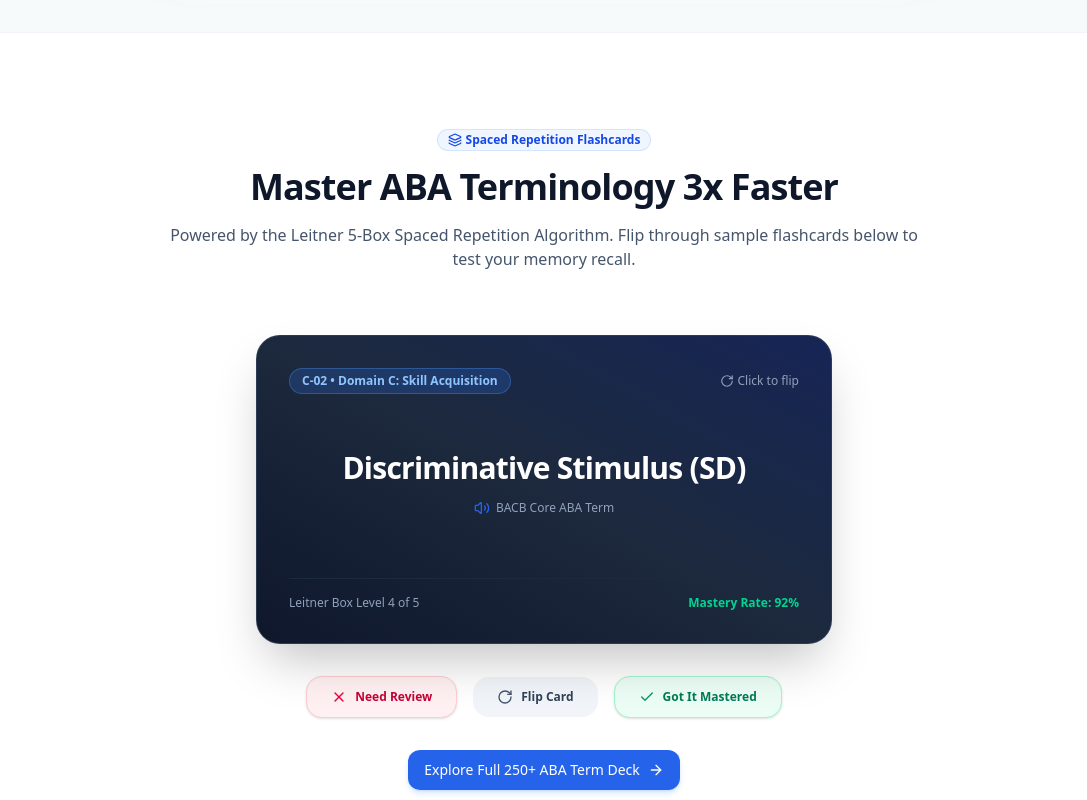
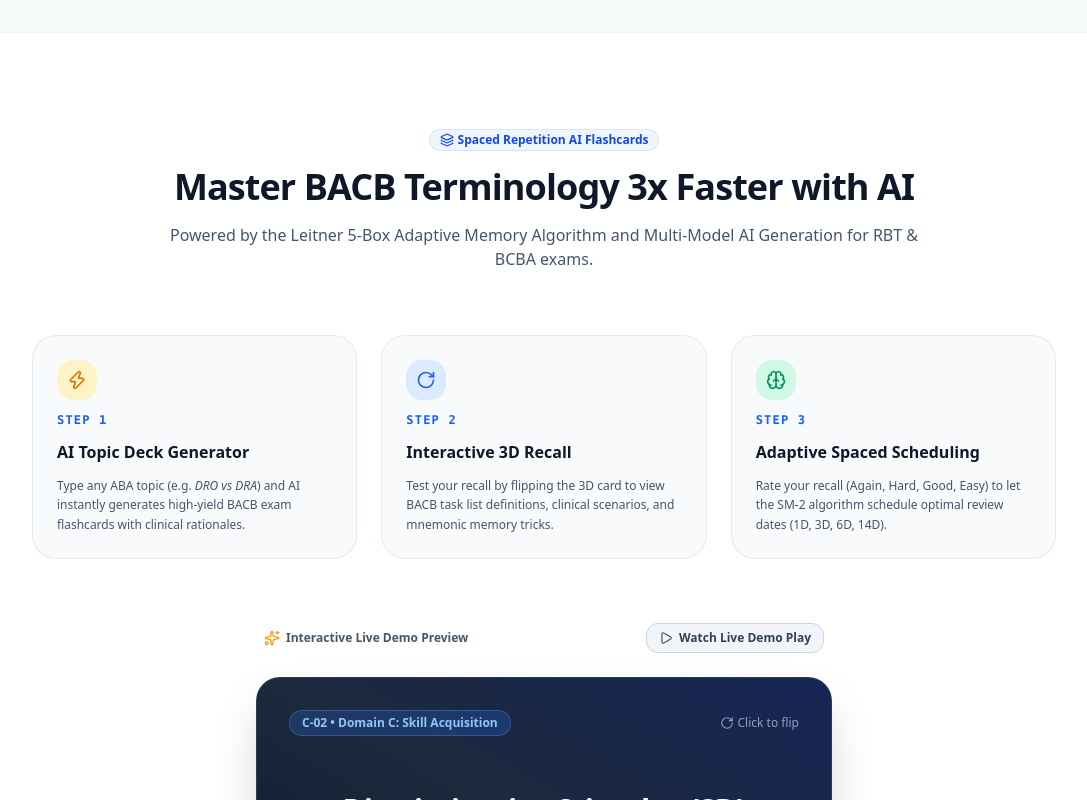
Before and after one commit to affiliatebharatofficial/rbtexam, a Next.js app: page / in a window 1280 px wide. Shown: the part 6000-6800 px from the top of the page, without its empty margins (96-1183 px from the left). Built offline with nearby package versions, Linux system fonts and the light colour scheme; no server answers.

Commit message:
feat(landing): add interactive 3-step workflow and auto-play demo animation for smart AI flashcards

```diff
--- a/components/landing/flashcards-preview.tsx
+++ b/components/landing/flashcards-preview.tsx
@@ -1,10 +1,10 @@
 'use client';
 
-import React, { useState } from 'react';
+import React, { useState, useEffect } from 'react';
 import { Badge } from '@/components/ui/badge';
 import { Card } from '@/components/ui/card';
 import { Button } from '@/components/ui/button';
-import { Layers, RotateCw, Check, X, Sparkles, Volume2, ArrowRight } from 'lucide-react';
+import { Layers, RotateCw, Check, X, Sparkles, Volume2, ArrowRight, Play, Pause, Brain, Zap, ShieldCheck } from 'lucide-react';
 import Link from 'next/link';
 
 export function FlashcardsPreview() {
@@ -16,6 +16,7 @@ export function FlashcardsPreview() {
       code: 'C-02',
       definition: 'A stimulus in the presence of which a particular response will be reinforced and in the absence of which that response will not be reinforced.',
       clinicalExample: 'RBT says "Touch red circle" while pointing to the red card.',
+      mnemonic: 'SD = Signal for Delivery of Reinforcement',
       leitnerBox: 4,
     },
     {
@@ -25,6 +26,7 @@ export function FlashcardsPreview() {
       code: 'D-02',
       definition: 'Reinforcing a specific desirable alternative behavior while placing the problem behavior on extinction.',
       clinicalExample: 'Reinforcing a child when they hand a break card instead of screaming.',
+      mnemonic: 'DRA = Alternative Appropriate Behavior',
       leitnerBox: 3,
     },
     {
@@ -34,15 +36,37 @@ export function FlashcardsPreview() {
       code: 'A-02',
       definition: 'The elapsed time between the end of one response and the beginning of the next adjacent response.',
       clinicalExample: 'Recording 45 seconds between two consecutive hand-mouthing instances.',
+      mnemonic: 'IRT = In Between Responses Time',
       leitnerBox: 5,
     },
   ];
 
   const [currentIndex, setCurrentIndex] = useState<number>(0);
   const [isFlipped, setIsFlipped] = useState<boolean>(false);
+  const [isPlayingDemo, setIsPlayingDemo] = useState<boolean>(false);
   const [knownCount, setKnownCount] = useState<number>(0);
 
   const card = flashcards[currentIndex];
+
+  // Auto-play demo animation loop
+  useEffect(() => {
+    if (!isPlayingDemo) return;
+
+    const flipTimer = setTimeout(() => {
+      setIsFlipped(true);
+    }, 2000);
+
+    const nextCardTimer = setTimeout(() => {
+      setIsFlipped(false);
+      setKnownCount((prev) => prev + 1);
+      setCurrentIndex((prev) => (prev + 1) % flashcards.length);
+    }, 5500);
+
+    return () => {
+      clearTimeout(flipTimer);
+      clearTimeout(nextCardTimer);
+    };
+  }, [isPlayingDemo, currentIndex]);
 
   const handleFlip = () => {
     setIsFlipped(!isFlipped);
@@ -56,25 +80,82 @@ export function FlashcardsPreview() {
 
   return (
     <section id="flashcards" className="py-24 bg-white border-b border-slate-100 relative">
-      <div className="max-w-7xl mx-auto px-4 sm:px-6 lg:px-8">
-        <div className="text-center max-w-3xl mx-auto space-y-4 mb-16">
+      <div className="max-w-7xl mx-auto px-4 sm:px-6 lg:px-8 space-y-16">
+
+        {/* Section Header */}
+        <div className="text-center max-w-3xl mx-auto space-y-4">
           <Badge variant="blue" className="gap-1">
             <Layers className="w-3.5 h-3.5" />
-            <span>Spaced Repetition Flashcards</span>
+            <span>Spaced Repetition AI Flashcards</span>
           </Badge>
-          <h2 className="text-3xl sm:text-4xl font-extrabold text-[#0F172A] tracking-tight">
-            Master ABA Terminology 3x Faster
+          <h2 className="text-3xl sm:text-4xl font-black text-[#0F172A] tracking-tight">
+            Master BACB Terminology 3x Faster with AI
           </h2>
           <p className="text-base text-slate-600">
-            Powered by the Leitner 5-Box Spaced Repetition Algorithm. Flip through sample flashcards below to test your memory recall.
+            Powered by the Leitner 5-Box Adaptive Memory Algorithm and Multi-Model AI Generation for RBT & BCBA exams.
           </p>
         </div>
 
-        <div className="max-w-xl mx-auto">
+        {/* 3-Step How It Works Workflow Bar */}
+        <div className="grid grid-cols-1 md:grid-cols-3 gap-6 max-w-5xl mx-auto">
+          <div className="p-6 rounded-3xl bg-slate-50 border border-slate-200/80 space-y-3 relative group hover:border-blue-500/40 transition-all">
+            <div className="w-10 h-10 rounded-2xl bg-amber-100 text-amber-700 flex items-center justify-center font-extrabold text-sm">
+              <Zap className="w-5 h-5 text-amber-600" />
+            </div>
+            <div className="text-xs font-mono font-bold text-blue-600 uppercase tracking-widest">Step 1</div>
+            <h3 className="text-base font-bold text-slate-900">AI Topic Deck Generator</h3>
+            <p className="text-xs text-slate-600 leading-relaxed">
+              Type any ABA topic (e.g. <i>DRO vs DRA</i>) and AI instantly generates high-yield BACB exam flashcards with clinical rationales.
+            </p>
+          </div>
+
+          <div className="p-6 rounded-3xl bg-slate-50 border border-slate-200/80 space-y-3 relative group hover:border-blue-500/40 transition-all">
+            <div className="w-10 h-10 rounded-2xl bg-blue-100 text-blue-700 flex items-center justify-center font-extrabold text-sm">
+              <RotateCw className="w-5 h-5 text-[#2563EB]" />
+            </div>
+            <div className="text-xs font-mono font-bold text-blue-600 uppercase tracking-widest">Step 2</div>
+            <h3 className="text-base font-bold text-slate-900">Interactive 3D Recall</h3>
+            <p className="text-xs text-slate-600 leading-relaxed">
+              Test your recall by flipping the 3D card to view BACB task list definitions, clinical scenarios, and mnemonic memory tricks.
+            </p>
+          </div>
+
+          <div className="p-6 rounded-3xl bg-slate-50 border border-slate-200/80 space-y-3 relative group hover:border-blue-500/40 transition-all">
+            <div className="w-10 h-10 rounded-2xl bg-emerald-100 text-emerald-700 flex items-center justify-center font-extrabold text-sm">
+              <Brain className="w-5 h-5 text-emerald-600" />
+            </div>
+            <div className="text-xs font-mono font-bold text-blue-600 uppercase tracking-widest">Step 3</div>
+            <h3 className="text-base font-bold text-slate-900">Adaptive Spaced Scheduling</h3>
+            <p className="text-xs text-slate-600 leading-relaxed">
+              Rate your recall (Again, Hard, Good, Easy) to let the SM-2 algorithm schedule optimal review dates (1D, 3D, 6D, 14D).
+            </p>
+          </div>
+        </div>
+
+        {/* INTERACTIVE DEMO ANIMATION CARD BOX */}
+        <div className="max-w-xl mx-auto space-y-6">
+          <div className="flex items-center justify-between px-2 text-xs font-bold text-slate-600">
+            <span className="flex items-center space-x-1.5">
+              <Sparkles className="w-4 h-4 text-amber-500" />
+              <span>Interactive Live Demo Preview</span>
+            </span>
+
+            {/* Auto-Play Toggle */}
+            <button
+              onClick={() => setIsPlayingDemo(!isPlayingDemo)}
+              className={`flex items-center space-x-1.5 px-3 py-1.5 rounded-xl border text-xs font-bold transition-all ${
+                isPlayingDemo ? 'bg-amber-50 text-amber-800 border-amber-300 animate-pulse' : 'bg-slate-100 text-slate-700 hover:bg-slate-200 border-slate-300'
+              }`}
+            >
+              {isPlayingDemo ? <Pause className="w-3.5 h-3.5 text-amber-600" /> : <Play className="w-3.5 h-3.5 text-slate-600" />}
+              <span>{isPlayingDemo ? 'Pause Auto Demo' : 'Watch Live Demo Play'}</span>
+            </button>
+          </div>
+
           {/* Card Box Wrapper */}
           <div className="relative cursor-pointer perspective-1000 group" onClick={handleFlip}>
             <div
-              className={`w-full min-h-[300px] p-8 rounded-3xl bg-gradient-to-tr from-slate-900 via-slate-800 to-blue-950 text-white shadow-2xl border border-slate-700/80 flex flex-col justify-between transition-transform duration-500 transform ${
+              className={`w-full min-h-[320px] p-8 rounded-3xl bg-gradient-to-tr from-slate-900 via-slate-800 to-blue-950 text-white shadow-2xl border border-slate-700/80 flex flex-col justify-between transition-transform duration-500 transform ${
                 isFlipped ? 'rotate-y-180' : ''
               }`}
             >
@@ -103,21 +184,29 @@ export function FlashcardsPreview() {
 
                   <div className="flex items-center justify-between pt-4 border-t border-slate-800 text-xs text-slate-400">
                     <span>Leitner Box Level {card.leitnerBox} of 5</span>
-                    <span className="text-emerald-400 font-bold">Mastery Rate: 92%</span>
+                    <span className="text-emerald-400 font-bold">Mastery Rate: 94%</span>
                   </div>
                 </div>
               ) : (
                 /* Back Side */
-                <div className="flex flex-col justify-between h-full space-y-6">
+                <div className="flex flex-col justify-between h-full space-y-6 animate-fadeIn">
                   <div className="flex items-center justify-between text-xs text-slate-400">
-                    <span className="text-emerald-400 font-bold uppercase tracking-wider">Clinical Definition</span>
+                    <span className="text-emerald-400 font-bold uppercase tracking-wider">Clinical Definition & Mnemonic</span>
                     <span className="text-slate-400 text-[11px]">Card {currentIndex + 1} of {flashcards.length}</span>
                   </div>
 
-                  <div className="space-y-4">
+                  <div className="space-y-3">
                     <p className="text-sm sm:text-base font-medium text-slate-100 leading-relaxed">
                       "{card.definition}"
                     </p>
+
+                    <div className="p-3 rounded-xl bg-amber-500/20 border border-amber-500/30 text-amber-200 text-xs space-y-0.5">
+                      <span className="font-bold flex items-center space-x-1">
+                        <Zap className="w-3.5 h-3.5 text-amber-400" />
+                        <span>Mnemonic Trick:</span>
+                      </span>
+                      <p>{card.mnemonic}</p>
+                    </div>
 
                     <div className="p-3 rounded-xl bg-slate-800/80 border border-slate-700/60 text-xs space-y-1">
                       <span className="font-bold text-blue-300">Clinical Scenario Example:</span>
@@ -134,18 +223,18 @@ export function FlashcardsPreview() {
           </div>
 
           {/* Action Buttons */}
-          <div className="flex items-center justify-center gap-4 mt-8">
+          <div className="flex items-center justify-center gap-3">
             <button
               onClick={() => handleMark(false)}
-              className="px-6 py-3 rounded-2xl bg-rose-50 text-rose-700 hover:bg-rose-100 border border-rose-200 text-xs font-bold flex items-center space-x-2 transition-all shadow-sm"
+              className="px-5 py-3 rounded-2xl bg-rose-50 text-rose-700 hover:bg-rose-100 border border-rose-200 text-xs font-bold flex items-center space-x-1.5 transition-all shadow-sm"
             >
               <X className="w-4 h-4 text-rose-600" />
-              <span>Need Review</span>
+              <span>Again (1D)</span>
             </button>
 
             <button
               onClick={handleFlip}
-              className="px-6 py-3 rounded-2xl bg-slate-100 text-slate-700 hover:bg-slate-200 text-xs font-bold flex items-center space-x-2 transition-all"
+              className="px-5 py-3 rounded-2xl bg-slate-100 text-slate-700 hover:bg-slate-200 text-xs font-bold flex items-center space-x-1.5 transition-all"
             >
               <RotateCw className="w-4 h-4 text-slate-600" />
               <span>Flip Card</span>
@@ -153,17 +242,17 @@ export function FlashcardsPreview() {
 
             <button
               onClick={() => handleMark(true)}
-              className="px-6 py-3 rounded-2xl bg-emerald-50 text-emerald-700 hover:bg-emerald-100 border border-emerald-200 text-xs font-bold flex items-center space-x-2 transition-all shadow-sm"
+              className="px-5 py-3 rounded-2xl bg-emerald-50 text-emerald-700 hover:bg-emerald-100 border border-emerald-200 text-xs font-bold flex items-center space-x-1.5 transition-all shadow-sm"
             >
               <Check className="w-4 h-4 text-emerald-600" />
-              <span>Got It Mastered</span>
+              <span>Easy (14D)</span>
             </button>
           </div>
 
-          <div className="mt-8 text-center">
+          <div className="pt-4 text-center">
             <Link href="/flashcards">
-              <Button variant="primary" size="md" className="gap-2 shadow-md">
-                <span>Explore Full 250+ ABA Term Deck</span>
+              <Button variant="primary" size="md" className="gap-2 shadow-lg shadow-blue-500/20 font-extrabold">
+                <span>Start Studying Smart Flashcards</span>
                 <ArrowRight className="w-4 h-4" />
               </Button>
             </Link>
```
